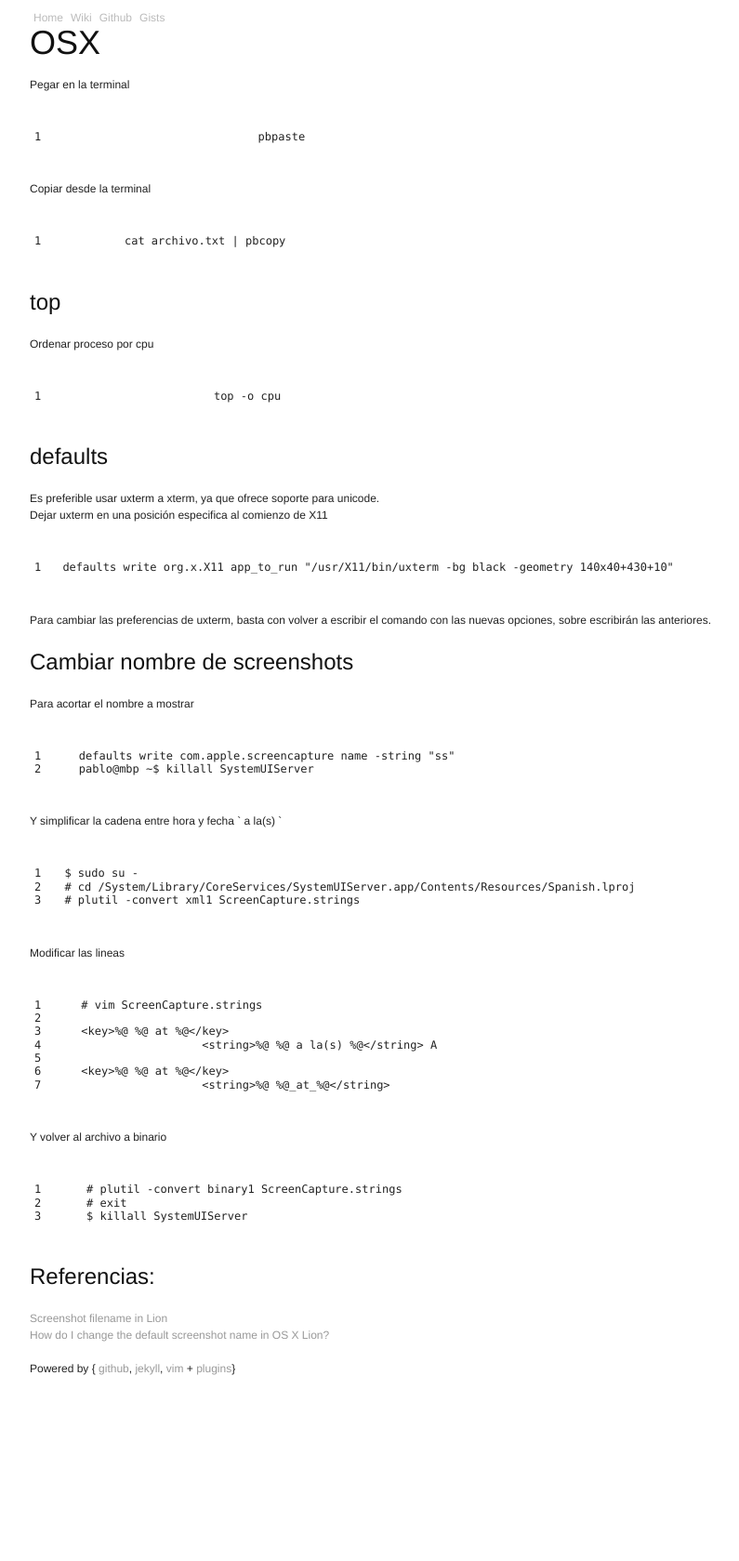
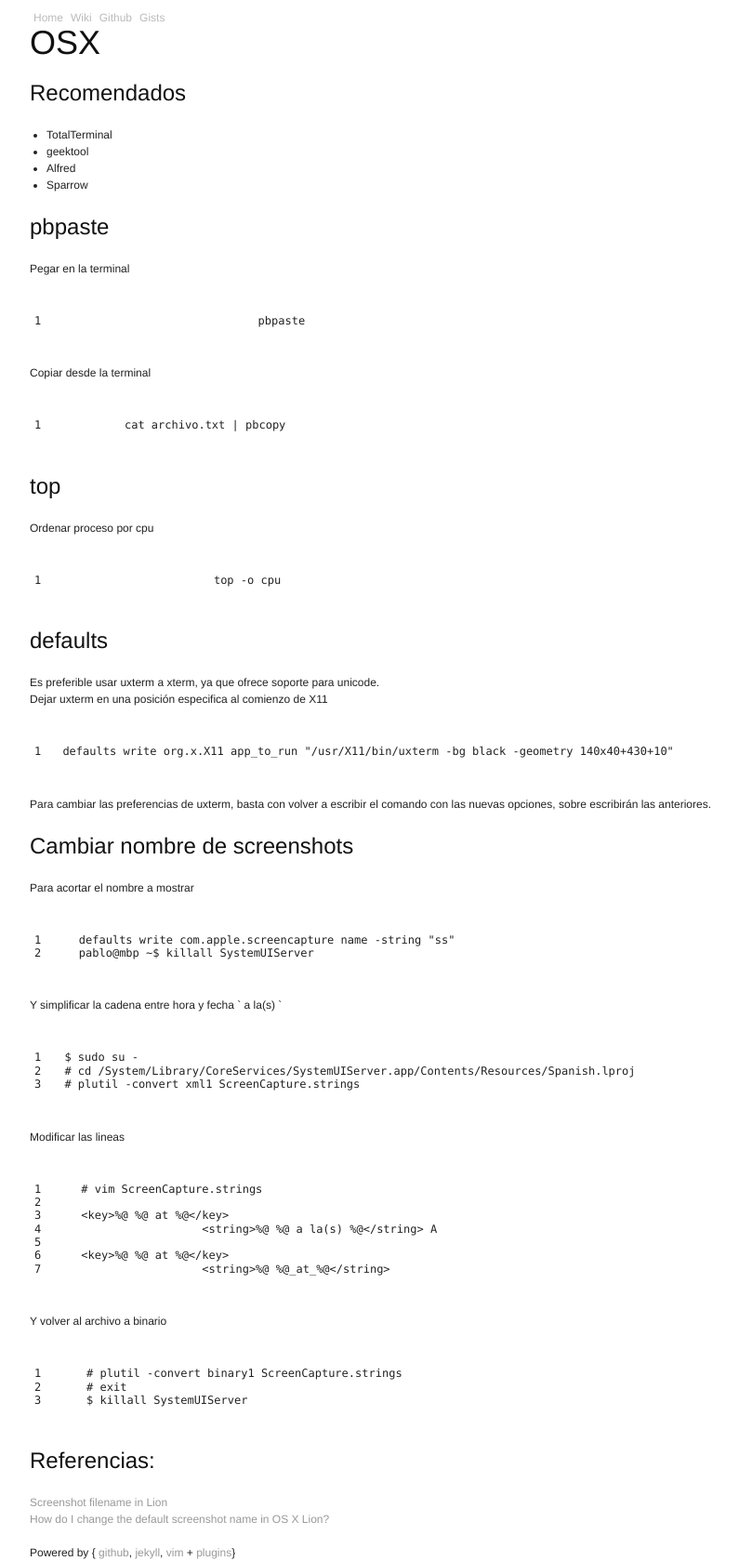
Before and after one commit to juanpabloaj/juanpabloaj.github.com, a Jekyll site: the page built from wiki/osx.md, in a window 1280 px wide. Shown: the whole page at 93% size, without its empty margins (133-928 px from the left). Built offline with Jekyll 4.4.1, drawn with Linux system fonts in a browser that asks for light colours; Markdown is read by kramdown in place of the engine named in the settings; before the commit the page ends 1481 px from its top, so only the background shows below that.

Commit message:
osx: algunos programas recomendados

```diff
--- a/wiki/osx.md
+++ b/wiki/osx.md
@@ -3,6 +3,14 @@ layout: default
 title : OSX
 ---
 {:enlaces: .enlaceGris }
+## Recomendados
+
+* TotalTerminal
+* geektool
+* Alfred
+* Sparrow
+
+## pbpaste
 Pegar en la terminal
 
 	pbpaste
```
